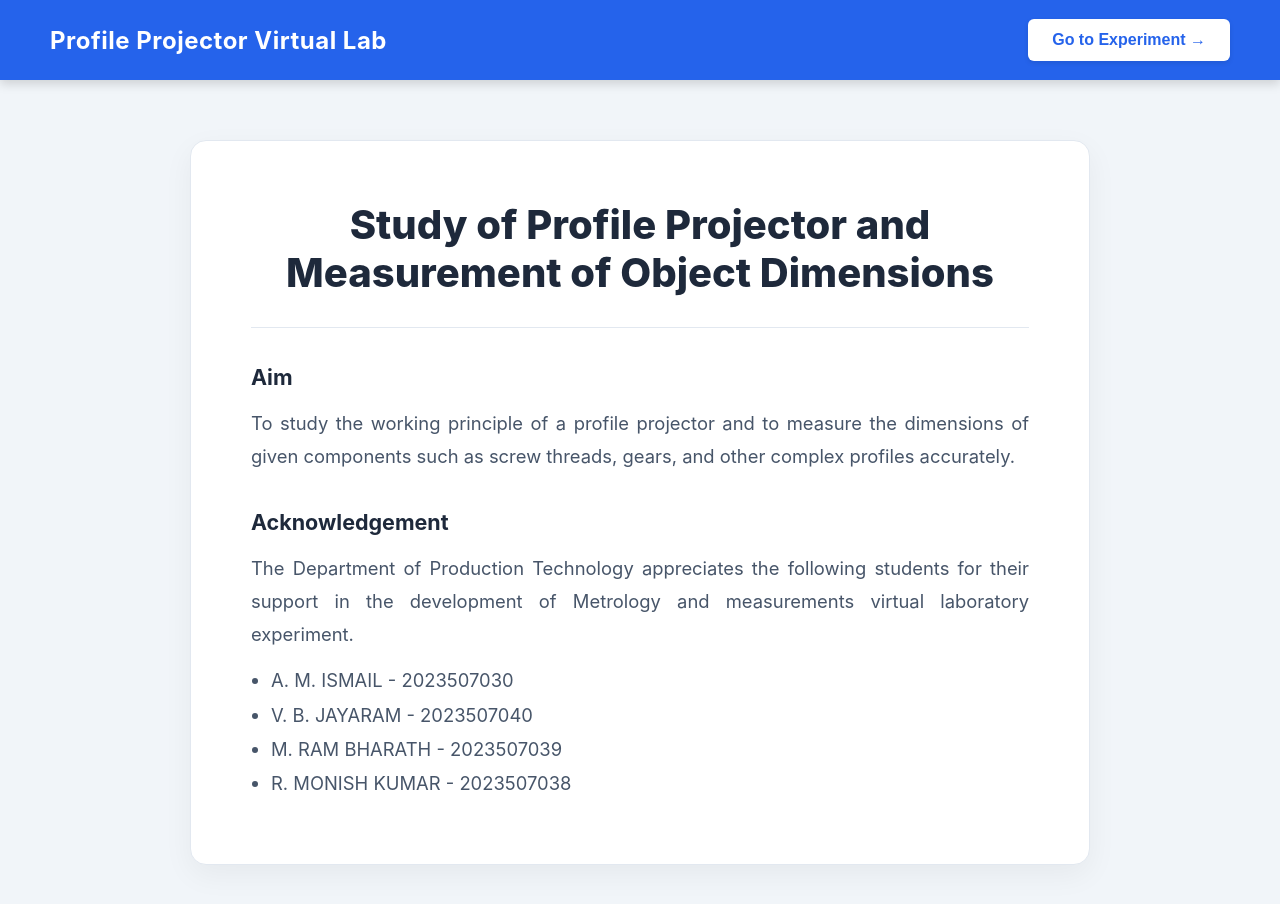
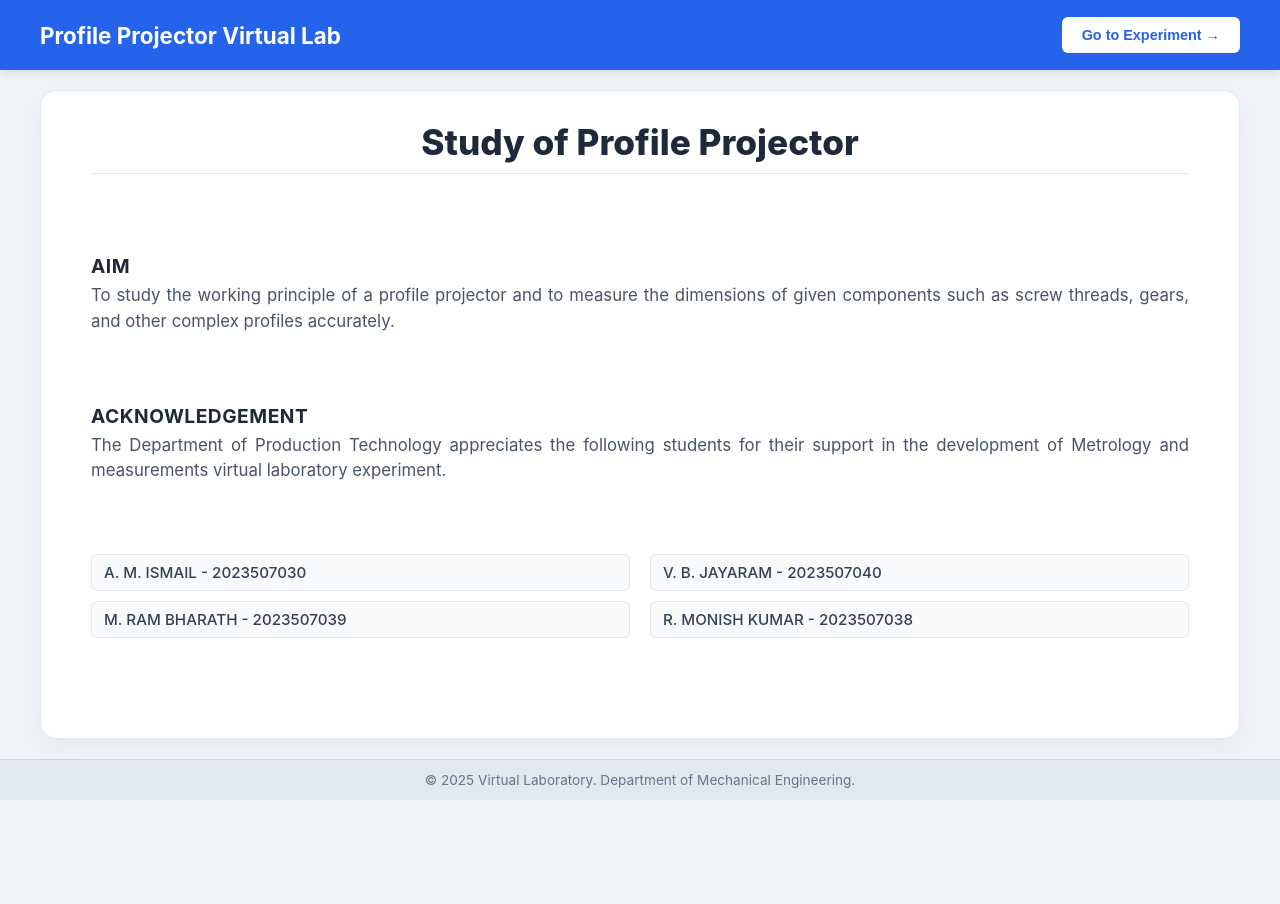
Before and after one commit to mmmvirtuallab-cloud/virtual-lab-home-new, a plain HTML site: page intro.html in a window 1280 px wide. After the commit the page ends 800 px from the top, so only its background shows below. Drawn offline with Linux system fonts and the light colour scheme.

Commit message:
done some update

```diff
--- a/intro.css
+++ b/intro.css
@@ -3,97 +3,148 @@
 
 body {
     font-family: -apple-system, BlinkMacSystemFont, "Segoe UI", Roboto, Helvetica, Arial, sans-serif;
-    background-color: #f1f5f9; /* Light Grey Background */
+    background-color: #f1f5f9;
     color: #333;
+
+    /* Lock screen height - NO SCROLLING */
+    height: 100vh;
+    overflow: hidden;
+
+    /* Layout: Header -> Content -> Footer */
     display: flex;
     flex-direction: column;
-    min-height: 100vh;
 }
 
-/* --- Blue Header --- */
+/* --- Header --- */
 .intro-header {
-    background-color: #2563EB; /* Bright Royal Blue */
+    background-color: #2563EB;
     color: white;
-    height: 80px;
+    height: 70px; /* Slightly reduced height */
     display: flex;
     justify-content: space-between;
     align-items: center;
-    padding: 0 50px;
-    box-shadow: 0 4px 10px rgba(0,0,0,0.15);
-    position: fixed; /* Stays at top */
-    top: 0;
-    width: 100%;
-    z-index: 1000;
+    padding: 0 40px;
+    box-shadow: 0 4px 10px rgba(0,0,0,0.1);
+    flex-shrink: 0;
+    z-index: 100;
 }
 
-.header-title {
-    font-size: 1.5rem;
-    font-weight: 700;
-    letter-spacing: 0.5px;
-}
+.header-title { font-size: 1.4rem; font-weight: 700; }
 
-/* --- "Go to Experiment" Button --- */
 .header-btn {
     background-color: white;
-    color: #2563EB; /* Text matches header blue */
+    color: #2563EB;
     border: none;
-    padding: 12px 24px;
-    font-size: 1rem;
+    padding: 10px 20px;
+    font-size: 0.9rem;
     font-weight: 700;
     border-radius: 6px;
     cursor: pointer;
-    transition: transform 0.2s, background-color 0.2s;
-    box-shadow: 0 2px 5px rgba(0,0,0,0.1);
+    transition: transform 0.2s;
+}
+.header-btn:hover { background-color: #f8fafc; transform: translateY(-2px); }
+
+/* --- Main Wrapper --- */
+.content-wrapper {
+    flex: 1; /* Takes all available space */
+    display: flex;
+    justify-content: center;
+    align-items: center;
+    padding: 20px 40px; /* Space around the white card */
 }
 
-.header-btn:hover {
-    background-color: #f8fafc;
-    transform: translateY(-2px);
-    box-shadow: 0 4px 12px rgba(0,0,0,0.2);
-}
-
-/* --- Main Content Area --- */
-.content-wrapper {
-    margin-top: 80px; /* Push down content below fixed header */
-    flex: 1;
-    display: flex;
-    justify-content: center;
-    padding: 60px 20px;
-}
-
-/* --- White Card --- */
+/* --- The White Card --- */
 .info-card {
     background: white;
     width: 100%;
-    max-width: 900px;
-    padding: 60px;
+    max-width: 1200px;
+    height: 100%; /* Stretches to fill wrapper */
+
+    /* Flex Column to spread content vertically */
+    display: flex;
+    flex-direction: column;
+    justify-content: space-between;
+
+    padding: 30px 50px;
     border-radius: 16px;
     box-shadow: 0 10px 30px rgba(0,0,0,0.05);
+    border: 1px solid #e2e8f0;
     text-align: center;
-    height: fit-content; /* Hugs content height */
-    border: 1px solid #e2e8f0;
 }
 
 .info-card h1 {
-    color: #1e293b; /* Dark Slate */
-    font-size: 2.5rem;
+    color: #1e293b;
+    font-size: 2.2rem;
     font-weight: 800;
+    margin: 0;
     line-height: 1.2;
-    margin-bottom: 20px;
 }
 
 .divider {
     border: 0;
     height: 1px;
-    background: #e2e8f0; /* Light line */
-    margin: 30px auto;
+    background: #e2e8f0;
     width: 100%;
+    margin: 10px 0;
 }
 
-.info-card p {
-    font-size: 1.15rem;
-    color: #475569; /* Medium Slate Grey */
-    line-height: 1.8;
-    text-align: justify; /* Block text alignment */
-    margin: 0 auto;
+/* --- Card Body (Text Content) --- */
+.card-body {
+    flex-grow: 1; /* Fills remaining space inside card */
+    display: flex;
+    flex-direction: column;
+    justify-content: space-evenly; /* Evenly spaces Aim, Ack, Students */
 }
+
+/* Typography for Sections */
+.section-block {
+    text-align: left;
+}
+
+.section-title {
+    color: #1e293b;
+    font-size: 1.2rem;
+    margin: 0 0 5px 0; /* Tight spacing */
+    font-weight: 700;
+    text-transform: uppercase; /* Makes headings look cleaner */
+    letter-spacing: 0.5px;
+}
+
+.section-text {
+    text-align: justify;
+    color: #475569;
+    font-size: 1.05rem;
+    line-height: 1.5;
+    margin: 0;
+}
+
+/* --- Student Grid (2 Columns) --- */
+.student-grid {
+    display: grid;
+    grid-template-columns: 1fr 1fr; /* 2 Equal Columns */
+    gap: 10px 20px;
+    list-style: none; /* No bullets */
+    padding: 0;
+    margin: 0;
+}
+
+.student-grid li {
+    background-color: #f8fafc;
+    padding: 8px 12px;
+    border-radius: 6px;
+    font-weight: 500;
+    color: #334155;
+    font-size: 0.95rem;
+    border: 1px solid #e2e8f0;
+}
+
+/* --- Footer (Fixed) --- */
+.intro-footer {
+    background-color: #e2e8f0; /* Grey background */
+    color: #64748b;
+    text-align: center;
+    padding: 12px;
+    font-size: 0.85rem;
+    border-top: 1px solid #cbd5e1;
+    flex-shrink: 0; /* Ensures fixed height */
+}
--- a/intro.html
+++ b/intro.html
@@ -19,9 +19,11 @@
         <div class="info-card">
             <h1 id="main-title">Loading...</h1>
             <hr class="divider">
-            <p id="main-desc">Loading...</p>
+            <div id="main-desc" class="card-body">Loading...</div>
         </div>
     </main>
+
+    <footer id="intro-footer" class="intro-footer"></footer>
 
     <script type="module" src="js/intro.js"></script>
 </body>
--- a/js/intro.js
+++ b/js/intro.js
@@ -3,37 +3,42 @@ import { INTRO_CONTENT } from './intro_data.js';
 
 document.addEventListener('DOMContentLoaded', () => {
 
-    // 1. Set Header Title & Button
+    // 1. Header
     document.getElementById('top-bar-title').textContent = INTRO_CONTENT.headerTitle;
     const btn = document.getElementById('action-btn');
     btn.textContent = `${INTRO_CONTENT.buttonLabel} →`;
     btn.onclick = () => window.open(INTRO_CONTENT.buttonLink, '_blank');
 
-    // 2. Set Main Title
+    // 2. Main Title
     document.getElementById('main-title').textContent = INTRO_CONTENT.mainHeading;
 
-    // 3. Render Aim & Acknowledgement inside the Description area
-    // We use innerHTML to format the headings and list nicely
+    // 3. Content Injection
     const contentArea = document.getElementById('main-desc');
 
-    // Generate Student List HTML
+    // Create Student List Items (No bullets, styled by CSS)
     const studentListHTML = INTRO_CONTENT.students
-        .map(student => `<li style="margin-bottom: 5px;">${student}</li>`)
+        .map(student => `<li>${student}</li>`)
         .join('');
 
     contentArea.innerHTML = `
-        <h3 style="text-align: left; color: #1e293b; margin-bottom: 10px; margin-top: 0;">${INTRO_CONTENT.aimTitle}</h3>
-        <p style="text-align: justify; margin-bottom: 30px;">
-            ${INTRO_CONTENT.aimContent}
-        </p>
+        <div class="section-block">
+            <h3 class="section-title">${INTRO_CONTENT.aimTitle}</h3>
+            <p class="section-text">${INTRO_CONTENT.aimContent}</p>
+        </div>
 
-        <h3 style="text-align: left; color: #1e293b; margin-bottom: 10px;">${INTRO_CONTENT.ackTitle}</h3>
-        <p style="text-align: justify; margin-bottom: 15px;">
-            ${INTRO_CONTENT.ackContent}
-        </p>
+        <div class="section-block">
+            <h3 class="section-title">${INTRO_CONTENT.ackTitle}</h3>
+            <p class="section-text">${INTRO_CONTENT.ackContent}</p>
+        </div>
 
-        <ul style="text-align: left; padding-left: 20px; line-height: 1.6; color: #475569;">
-            ${studentListHTML}
-        </ul>
+        <div class="section-block">
+            <ul class="student-grid">
+                ${studentListHTML}
+            </ul>
+        </div>
     `;
+
+    // 4. Footer
+    const footer = document.getElementById('intro-footer');
+    footer.innerHTML = `<p>&copy; 2025 Virtual Laboratory. Department of Mechanical Engineering.</p>`;
 });
--- a/js/intro_data.js
+++ b/js/intro_data.js
@@ -6,10 +6,10 @@ export const INTRO_CONTENT = {
 
     // Button Text & Link
     buttonLabel: "Go to Experiment",
-    buttonLink: "https://isu-ismail.github.io/profile-projector/#/experiments/profile-projector/Aim",
+    buttonLink: "/profile-projector/lab",
 
     // Main Page Content
-    mainHeading: "Study of Profile Projector and Measurement of Object Dimensions",
+    mainHeading: "Study of Profile Projector ",
 
     // Aim Section
     aimTitle: "Aim",
--- a/style.css
+++ b/style.css
@@ -1,276 +1,137 @@
-/* --- Global Variables --- */
-:root {
-    --bg-grey: #f8f9fa;
-    --nav-white: #ffffff;
-    --primary-blue: #0d6efd;
-    --text-dark: #212529;
-    --text-light: #6c757d;
-    --border-color: #dee2e6;
-}
-
+/* Reset & Fonts */
 * { box-sizing: border-box; margin: 0; padding: 0; }
 
 body {
-    font-family: -apple-system, BlinkMacSystemFont, "Segoe UI", Roboto, Arial, sans-serif;
-    background-color: var(--bg-grey);
-    color: var(--text-dark);
+    font-family: -apple-system, BlinkMacSystemFont, "Segoe UI", Roboto, Helvetica, Arial, sans-serif;
+    background-color: #f1f5f9;
+    color: #333;
+
+    /* Layout Magic: Locks screen to 100% height, no scrolling */
+    height: 100vh;
+    overflow: hidden;
+
     display: flex;
     flex-direction: column;
-    min-height: 100vh;
 }
 
-/* --- FIXED HEADER (Updated for Perfect Centering) --- */
-.navbar {
-    position: sticky;
-    top: 0;
-    z-index: 1000;
-    background-color: var(--nav-white);
-    height: 80px; /* Fixed height to ensure alignment */
+/* --- Header --- */
+.intro-header {
+    background-color: #2563EB;
+    color: white;
+    height: 80px;
     display: flex;
-    justify-content: space-between; /* Pushes logos to edges */
+    justify-content: space-between;
     align-items: center;
-    padding: 0 30px;
-    border-bottom: 1px solid var(--border-color);
-    box-shadow: 0 4px 6px rgba(0,0,0,0.05);
+    padding: 0 40px;
+    box-shadow: 0 4px 10px rgba(0,0,0,0.15);
+    flex-shrink: 0; /* Don't shrink */
+    z-index: 100;
 }
 
-.logo-box, .nav-actions {
-    z-index: 2; /* Ensures buttons stay clickable above the title layer */
+.header-title { font-size: 1.5rem; font-weight: 700; }
+
+.header-btn {
+    background-color: white;
+    color: #2563EB;
+    border: none;
+    padding: 10px 20px;
+    font-size: 0.95rem;
+    font-weight: 700;
+    border-radius: 6px;
+    cursor: pointer;
+    transition: transform 0.2s;
+}
+.header-btn:hover { background-color: #f8fafc; transform: translateY(-2px); }
+
+/* --- Main Content --- */
+.content-wrapper {
+    flex: 1; /* Fills all space between header and footer */
     display: flex;
-    align-items: center;
+    justify-content: center;
+    align-items: center; /* Vertically Centers the Card */
+    padding: 20px 40px; /* Outer padding */
 }
 
-.logo { height: 50px; width: auto; }
+/* --- Info Card (Stretched) --- */
+.info-card {
+    background: white;
+    width: 100%;
+    max-width: 1400px; /* Very wide */
+    height: 100%;      /* Fills the wrapper height */
 
-/* TRICK: We remove the title from the flex flow
-   and pin it to the exact center of the screen.
-*/
-.nav-title {
-    position: absolute;
-    left: 50%;
-    top: 50%;
-    transform: translate(-50%, -50%); /* Moves it back by half its width/height to center perfectly */
+    /* Internal Spacing */
+    padding: 40px 60px;
+    border-radius: 16px;
+    box-shadow: 0 10px 30px rgba(0,0,0,0.05);
+    border: 1px solid #e2e8f0;
     text-align: center;
-    width: auto;
-    z-index: 1;
+
+    /* Flex Column to Stretch Content Vertically */
+    display: flex;
+    flex-direction: column;
+    justify-content: space-evenly; /* This distributes space evenly */
 }
 
-.brand-name {
-    font-size: 1.6rem;
+.info-card h1 {
+    color: #1e293b;
+    font-size: 2.5rem;
     font-weight: 800;
-    color: var(--text-dark);
     line-height: 1.1;
-}
-.brand-sub {
-    font-size: 0.85rem;
-    font-weight: 500;
-    color: var(--text-light);
+    margin: 0;
 }
 
-.nav-actions { gap: 20px; }
+.divider {
+    border: 0;
+    height: 1px;
+    background: #e2e8f0;
+    width: 100%;
+    margin: 0; /* Margin handled by justify-content */
+}
 
-.nav-link {
-    text-decoration: none;
-    color: var(--text-dark);
-    font-weight: 600;
-    font-size: 1rem;
-    transition: color 0.2s;
+/* Container for text inside the card */
+.card-body {
+    display: flex;
+    flex-direction: column;
+    justify-content: space-evenly; /* Stretches text sections */
+    flex-grow: 1;
 }
-.nav-link:hover { color: var(--primary-blue); }
 
+/* Typography Overrides for "Stretched" look */
+.aim-title, .ack-title {
+    text-align: left;
+    color: #1e293b;
+    margin: 0;
+    font-size: 1.4rem;
+}
 
-/* --- Main Content Area --- */
-#app-container {
-    flex: 1;
-    padding: 40px 20px;
-    max-width: 1200px;
-    margin: 0 auto;
-    width: 100%;
+.aim-text, .ack-text {
+    text-align: justify;
+    color: #475569;
+    font-size: 1.15rem;
+    line-height: 1.6;
+    margin: 10px 0;
+}
+
+/* --- Student Grid --- */
+.student-grid {
+    display: grid;
+    grid-template-columns: repeat(2, 1fr); /* 2 Columns Wide */
+    gap: 10px 40px;
+    text-align: left;
+    padding-left: 20px;
+    color: #475569;
+    font-size: 1.1rem;
+    font-weight: 500;
+    margin: 0;
 }
 
 /* --- Footer --- */
-.main-footer {
-    background-color: var(--nav-white);
-    padding: 20px;
+.intro-footer {
+    background-color: #e2e8f0;
+    color: #475569;
     text-align: center;
-    border-top: 1px solid var(--border-color);
-    color: var(--text-light);
+    padding: 15px;
     font-size: 0.9rem;
+    border-top: 1px solid #cbd5e1;
+    flex-shrink: 0; /* Keeps footer fixed height */
 }
-.main-footer p { margin: 5px 0; }
-
-/* --- HERO SECTION --- */
-/* --- HERO SECTION --- */
-.hero {
-    text-align: center;
-    margin-bottom: 50px;
-}
-
-.hero h1 {
-    font-size: 3.5rem;      /* Increased size slightly */
-    font-weight: 800;       /* Extra Bold (Makes it thick) */
-    color: #111;            /* Darker Black */
-    letter-spacing: -2px;   /* <--- THE FIX: This pulls letters closer together */
-    margin-bottom: 15px;
-    line-height: 1.1;       /* Keeps lines tight if title wraps */
-}
-
-.hero p {
-    font-size: 1.2rem;
-    color: var(--text-light);
-    max-width: 800px;
-    margin: 0 auto;
-}
-/* --- CARD GRID (Home Page) --- */
-.section-heading {
-    font-size: 1.5rem;
-    color: var(--primary-blue);
-    border-bottom: 2px solid var(--border-color);
-    padding-bottom: 10px;
-    margin-bottom: 30px;
-}
-
-.card-grid {
-    display: grid;
-    grid-template-columns: repeat(auto-fit, minmax(300px, 1fr));
-    gap: 30px;
-}
-
-/* Home Page Cards */
-.card {
-    background: white;
-    border: 1px solid var(--border-color);
-    border-radius: 12px;
-    overflow: hidden;
-    cursor: pointer;
-    transition: transform 0.2s, box-shadow 0.2s;
-    display: flex;
-    flex-direction: column;
-}
-.card:hover {
-    transform: translateY(-5px);
-    box-shadow: 0 10px 20px rgba(0,0,0,0.1);
-    border-color: var(--primary-blue);
-}
-.card-image {
-    height: 180px;
-    background-size: cover;
-    background-position: center;
-    background-color: #e9ecef;
-}
-.card-content { padding: 25px; flex-grow: 1; display: flex; flex-direction: column; }
-.card-content h3 { color: var(--primary-blue); margin-top: 0; margin-bottom: 10px; }
-.card-content p { color: var(--text-light); font-size: 0.95rem; line-height: 1.5; margin-bottom: 20px; }
-.link-text { margin-top: auto; color: var(--primary-blue); font-weight: bold; }
-
-
-/* --- ABOUT PAGE --- */
-.about-container {
-    background: white;
-    padding: 50px;
-    border-radius: 12px;
-    border: 1px solid var(--border-color);
-    box-shadow: 0 2px 10px rgba(0,0,0,0.02);
-}
-.about-container h3 {
-    color: var(--primary-blue);
-    margin-top: 35px;
-    margin-bottom: 15px;
-    font-size: 1.4rem;
-    border-bottom: 1px solid #eee;
-    padding-bottom: 8px;
-}
-.about-container h3:first-child { margin-top: 0; }
-.about-container p { line-height: 1.8; color: #333; margin-bottom: 15px; }
-.about-list { margin-left: 20px; margin-bottom: 20px; }
-.about-list li { margin-bottom: 10px; line-height: 1.6; color: #333; }
-
-
-/* --- EXPERIMENT LIST (The Horizontal Cards) --- */
-/* Updated for better spacing */
-
-.exp-list-item {
-    display: flex;
-    background: white;
-    border: 1px solid var(--border-color);
-    border-radius: 12px;
-    padding: 30px; /* Increased padding */
-    gap: 30px;     /* Increased gap between image and text */
-    align-items: flex-start; /* Aligns text to top, allows button to sit naturally */
-    margin-bottom: 25px;
-    transition: 0.2s;
-}
-
-.exp-list-item:hover {
-    box-shadow: 0 8px 20px rgba(0,0,0,0.05);
-    border-color: var(--primary-blue);
-}
-
-.exp-thumb {
-    width: 220px; /* Made image slightly larger */
-    height: 150px;
-    object-fit: cover;
-    border-radius: 8px;
-    background: #f1f3f5;
-    border: 1px solid #eee;
-}
-
-.exp-info {
-    flex: 1;
-    display: flex;
-    flex-direction: column;
-    justify-content: space-between;
-    min-height: 150px; /* Ensures height matches image */
-}
-
-.exp-info h3 {
-    margin: 0 0 10px 0;
-    color: var(--text-dark);
-    font-size: 1.4rem;
-}
-
-.exp-info .badge {
-    background: #e9ecef;
-    color: var(--text-light);
-    padding: 4px 10px;
-    border-radius: 20px;
-    font-size: 0.8rem;
-    vertical-align: middle;
-    margin-left: 10px;
-    font-weight: normal;
-}
-
-.exp-info p {
-    margin: 0 0 20px 0;
-    color: var(--text-light);
-    font-size: 1rem;
-    line-height: 1.6;
-}
-
-/* Button Styling - Less Cramped */
-.btn-start {
-    align-self: flex-start; /* Stops button from stretching full width */
-    padding: 12px 24px;      /* Bigger clickable area */
-    background-color: var(--primary-blue);
-    color: white;
-    border: none;
-    border-radius: 6px;
-    cursor: pointer;
-    font-weight: 600;
-    font-size: 0.95rem;
-    transition: background-color 0.2s;
-    margin-top: auto; /* Pushes button to bottom of container */
-}
-
-.btn-start:hover {
-    background-color: #0b5ed7;
-}
-
-.btn-back {
-    display: inline-block;
-    margin-bottom: 25px;
-    color: var(--text-light);
-    text-decoration: none;
-    font-weight: 600;
-}
-.btn-back:hover { color: var(--primary-blue); }
```
Also changed, not shown: index.html (+1 -1 lines), js/content.js (+6 -4 lines).
